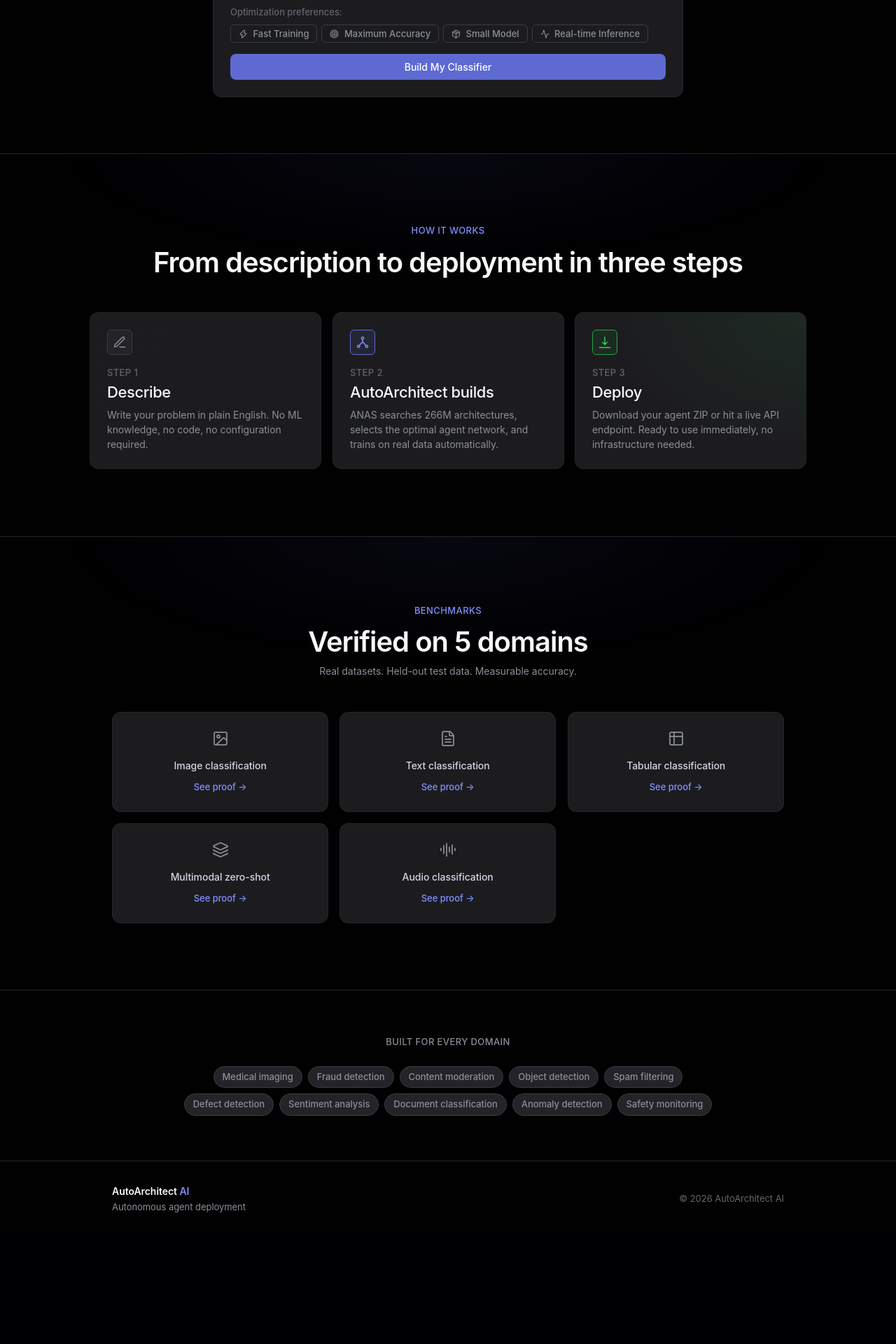
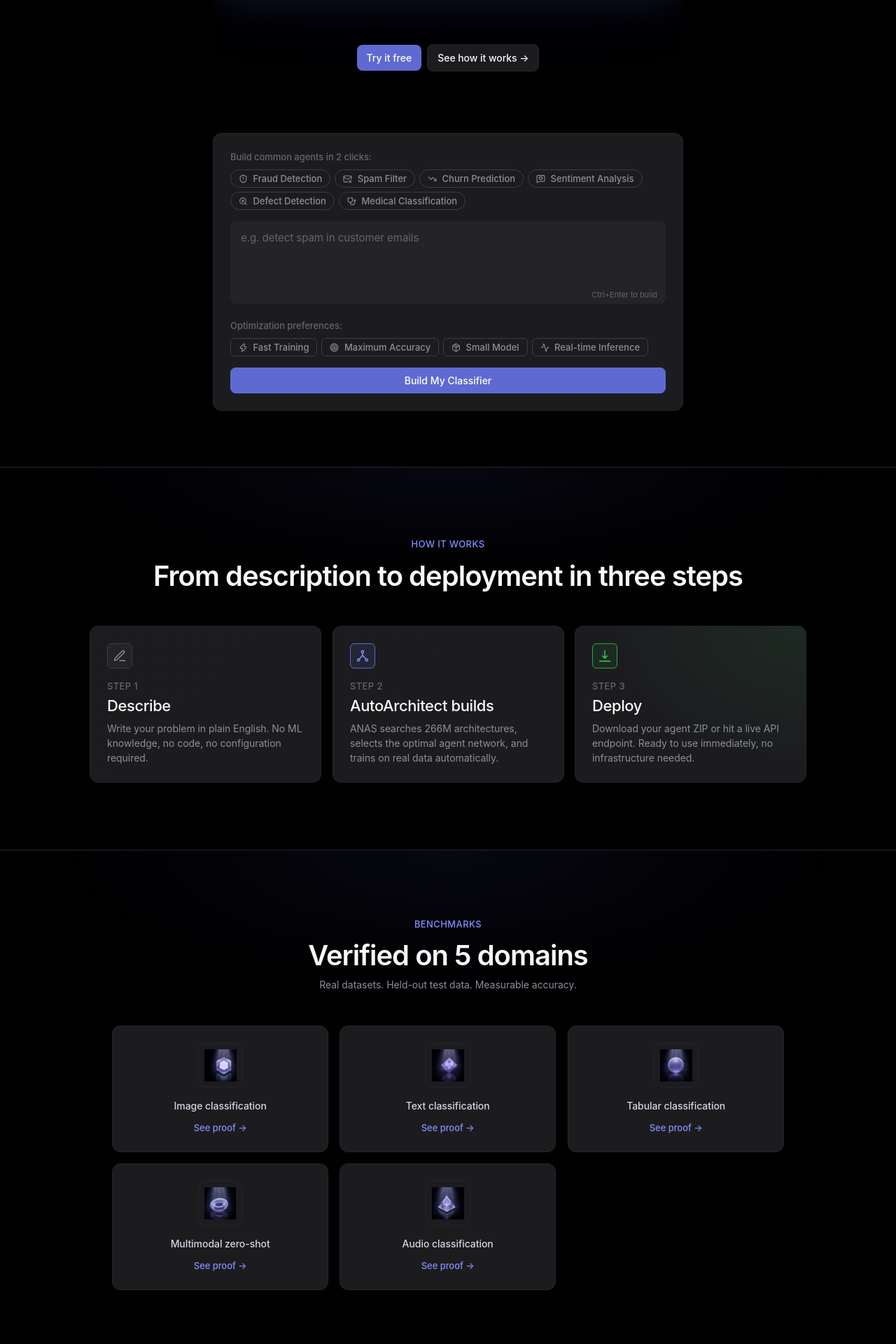
Before and after one commit to dhanraj176/NAs-Builder, a Flask app: page / in a window 1280 px wide. Shown: the part 1070-2990 px from the top of the page at 70% size. Before the commit the page ends 2802 px from the top, so only its background shows below. Run offline with Flask 3, Linux system fonts and the light colour scheme; parts of the project's set-up code (start-up, migrations or seed data) failed here and were passed over.

Commit message:
Day 27 - Integrate Gemini Pro generated assets. Replace hero SVG centerpiece with animated 8-sec video loop (hero-loop.mp4) showing 3D neural core with 5 satellite agents. Static hero-centerpiece.png as fallback. Replace Lucide icons in Verified Results with 5 custom 3D rendered domain icons (cube/octahedron/sphere/pyramid/torus). All assets dark + purple-lavender unified style. Performance: preload hints, lazy loading, reduced-motion support.
Co-Authored-By: Claude Sonnet 4.6 <noreply@anthropic.com>

```diff
--- a/autoarchitect/static/css/style.css
+++ b/autoarchitect/static/css/style.css
@@ -1605,6 +1605,77 @@ textarea::placeholder { color: var(--ink-tertiary); }
   .td-training-row { grid-template-columns: 1fr; }
 }
 
+/* ── HERO MEDIA (video + fallback) ──────────────── */
+
+.hero-media {
+  width:         100%;
+  max-width:     900px;
+  margin:        48px auto 32px;
+  position:      relative;
+  border-radius: 16px;
+  overflow:      hidden;
+  box-shadow:
+    0 0 60px  rgba(94, 106, 210, 0.15),
+    0 0 120px rgba(94, 106, 210, 0.08);
+}
+
+.hero-video {
+  width:         100%;
+  height:        auto;
+  display:       block;
+  object-fit:    cover;
+  border-radius: 16px;
+}
+
+.hero-fallback-img {
+  width:   100%;
+  height:  auto;
+  display: none;
+}
+
+@media (max-width: 768px) {
+  .hero-media {
+    max-width:     100%;
+    margin:        32px auto 24px;
+    border-radius: 12px;
+  }
+}
+
+/* ── DOMAIN ICONS (Verified Results) ────────────── */
+
+.domain-icon {
+  width:         64px;
+  height:        64px;
+  display:       flex;
+  align-items:   center;
+  justify-content: center;
+  background:    var(--surface-1);
+  border:        1px solid var(--hairline);
+  border-radius: 12px;
+  padding:       8px;
+  margin:        0 auto var(--space-md);
+  transition:    transform 200ms ease, box-shadow 200ms ease;
+}
+
+.domain-icon img {
+  width:       100%;
+  height:      100%;
+  object-fit:  contain;
+  display:     block;
+}
+
+.vr-card:hover .domain-icon {
+  transform:  translateY(-2px);
+  box-shadow: 0 0 24px rgba(94, 106, 210, 0.22);
+}
+
+@media (max-width: 768px) {
+  .domain-icon {
+    width:  56px;
+    height: 56px;
+  }
+}
+
 /* ── REDUCED MOTION ─────────────────────────────── */
 
 @media (prefers-reduced-motion: reduce) {
@@ -1615,4 +1686,6 @@ textarea::placeholder { color: var(--ink-tertiary); }
   }
   .scroll-fade { opacity: 1; transform: none; }
   .fade-up     { opacity: 1; transform: none; }
-}
+  .hero-video       { display: none; }
+  .hero-fallback-img { display: block !important; }
+}
--- a/autoarchitect/templates/index.html
+++ b/autoarchitect/templates/index.html
@@ -8,6 +8,8 @@
   <link rel="preconnect" href="https://fonts.gstatic.com" crossorigin>
   <link href="https://fonts.googleapis.com/css2?family=Inter:wght@400;500;600;700;800&display=swap" rel="stylesheet">
   <link rel="stylesheet" href="/static/css/style.css">
+  <link rel="preload" href="/static/videos/hero-loop.mp4" as="video" type="video/mp4">
+  <link rel="preload" href="/static/images/hero-centerpiece.png" as="image">
   <script src="https://unpkg.com/lucide@latest/dist/umd/lucide.min.js"></script>
 </head>
 <body>
@@ -45,77 +47,20 @@
         exceptionally well.
       </p>
 
-      <!-- HERO VIZ — PROBLEM → BRAIN → AGENT flow -->
-      <div class="hero-viz fade-up fade-up-d4" aria-hidden="true">
-        <svg class="hero-viz-svg" viewBox="0 0 440 96" fill="none" xmlns="http://www.w3.org/2000/svg">
-
-          <!-- PROBLEM box -->
-          <rect x="8" y="12" width="110" height="56" rx="8"
-                fill="#1c1c1f" stroke="rgba(94,106,210,0.32)" stroke-width="1"/>
-          <text x="63" y="33" text-anchor="middle" fill="#62666d"
-                font-size="8" font-weight="600" letter-spacing="1.4">PROBLEM</text>
-          <line x1="24" y1="46" x2="96" y2="46" stroke="#2a2a30" stroke-width="1.5" stroke-linecap="round"/>
-          <line x1="24" y1="55" x2="80" y2="55" stroke="#2a2a30" stroke-width="1.5" stroke-linecap="round"/>
-          <line x1="24" y1="62" x2="88" y2="62" stroke="#2a2a30" stroke-width="1" stroke-linecap="round" opacity="0.45"/>
-          <text x="63" y="88" text-anchor="middle" fill="#3a3d44" font-size="8">plain English</text>
-
-          <!-- Arrow 1 with flowing data dot -->
-          <line x1="120" y1="40" x2="191" y2="40"
-                stroke="rgba(94,106,210,0.25)" stroke-width="1" stroke-dasharray="3 3"/>
-          <circle r="2.5" fill="rgba(94,106,210,0.9)">
-            <animateMotion path="M120,40 L191,40" dur="1.6s" repeatCount="indefinite"/>
-          </circle>
-          <polyline points="185,36.5 193,40 185,43.5"
-                    stroke="rgba(94,106,210,0.45)" stroke-width="1.2"
-                    stroke-linecap="round" stroke-linejoin="round"/>
-
-          <!-- BRAIN — pulsing centerpiece -->
-          <!-- Outer pulse ring — expands and fades -->
-          <circle cx="220" cy="40" r="30" fill="none" stroke="rgba(94,106,210,0.18)" stroke-width="1">
-            <animate attributeName="r"       values="26;35;26" dur="3s" repeatCount="indefinite"/>
-            <animate attributeName="opacity" values="0.6;0;0.6"  dur="3s" repeatCount="indefinite"/>
-          </circle>
-          <!-- Outer solid ring -->
-          <circle cx="220" cy="40" r="26" fill="#161618" stroke="rgba(94,106,210,0.5)" stroke-width="1">
-            <animate attributeName="stroke-opacity" values="0.5;0.9;0.5" dur="2.2s" repeatCount="indefinite"/>
-          </circle>
-          <!-- Inner rotating dashed ring -->
-          <circle cx="220" cy="40" r="17" fill="none"
-                  stroke="rgba(94,106,210,0.22)" stroke-width="0.8" stroke-dasharray="3 2">
-            <animateTransform attributeName="transform" type="rotate"
-                              from="0 220 40" to="360 220 40" dur="8s" repeatCount="indefinite"/>
-          </circle>
-          <!-- Core -->
-          <circle cx="220" cy="40" r="8" fill="rgba(94,106,210,0.75)">
-            <animate attributeName="r"            values="7;9.5;7"    dur="1.8s" repeatCount="indefinite"/>
-            <animate attributeName="fill-opacity" values="0.75;1;0.75" dur="1.8s" repeatCount="indefinite"/>
-          </circle>
-          <circle cx="220" cy="40" r="3" fill="rgba(165,180,252,0.9)"/>
-          <text x="220" y="76" text-anchor="middle" fill="#62666d"
-                font-size="8" font-weight="600" letter-spacing="1.4">BRAIN</text>
-          <text x="220" y="88" text-anchor="middle" fill="#3a3d44" font-size="8">ANAS &middot; 266M search</text>
-
-          <!-- Arrow 2 with flowing data dot (offset by half cycle) -->
-          <line x1="248" y1="40" x2="320" y2="40"
-                stroke="rgba(94,106,210,0.25)" stroke-width="1" stroke-dasharray="3 3"/>
-          <circle r="2.5" fill="rgba(94,106,210,0.9)">
-            <animateMotion path="M248,40 L320,40" dur="1.6s" begin="0.8s" repeatCount="indefinite"/>
-          </circle>
-          <polyline points="314,36.5 322,40 314,43.5"
-                    stroke="rgba(94,106,210,0.45)" stroke-width="1.2"
-                    stroke-linecap="round" stroke-linejoin="round"/>
-
-          <!-- AGENT box -->
-          <rect x="322" y="12" width="110" height="56" rx="8"
-                fill="#1c1c1f" stroke="rgba(39,166,68,0.32)" stroke-width="1"/>
-          <text x="377" y="33" text-anchor="middle" fill="#62666d"
-                font-size="8" font-weight="600" letter-spacing="1.4">AGENT</text>
-          <path d="M352,50 L364,62 L400,36"
-                stroke="rgba(39,166,68,0.65)" stroke-width="2"
-                stroke-linecap="round" stroke-linejoin="round"/>
-          <text x="377" y="88" text-anchor="middle" fill="#3a3d44" font-size="8">trained model</text>
-
-        </svg>
+      <!-- HERO MEDIA — animated video, static image fallback -->
+      <div class="hero-media fade-up fade-up-d4">
+        <video class="hero-video"
+               autoplay
+               loop
+               muted
+               playsinline
+               poster="/static/images/hero-centerpiece.png">
+          <source src="/static/videos/hero-loop.mp4" type="video/mp4">
+          <!-- Fallback: static image if video fails -->
+          <img src="/static/images/hero-centerpiece.png"
+               alt="AutoArchitect AI — Neural orchestration system"
+               class="hero-fallback-img">
+        </video>
       </div>
 
       <div class="hero-cta fade-up fade-up-d5">
@@ -376,7 +321,9 @@
 
         <div class="vr-card" onclick="toggleVrCard(this)">
           <div class="vr-card-front">
-            <span class="vr-icon"><i data-lucide="image"></i></span>
+            <div class="domain-icon">
+              <img src="/static/images/domain-image.png" alt="Image classification" loading="lazy">
+            </div>
             <div class="vr-domain">Image classification</div>
             <div class="vr-cta">See proof &rarr;</div>
           </div>
@@ -391,7 +338,9 @@
 
         <div class="vr-card" onclick="toggleVrCard(this)">
           <div class="vr-card-front">
-            <span class="vr-icon"><i data-lucide="file-text"></i></span>
+            <div class="domain-icon">
+              <img src="/static/images/domain-text.png" alt="Text classification" loading="lazy">
+            </div>
             <div class="vr-domain">Text classification</div>
             <div class="vr-cta">See proof &rarr;</div>
           </div>
@@ -406,7 +355,9 @@
 
         <div class="vr-card" onclick="toggleVrCard(this)">
           <div class="vr-card-front">
-            <span class="vr-icon"><i data-lucide="table-2"></i></span>
+            <div class="domain-icon">
+              <img src="/static/images/domain-tabular.png" alt="Tabular classification" loading="lazy">
+            </div>
             <div class="vr-domain">Tabular classification</div>
             <div class="vr-cta">See proof &rarr;</div>
           </div>
@@ -421,7 +372,9 @@
 
         <div class="vr-card" onclick="toggleVrCard(this)">
           <div class="vr-card-front">
-            <span class="vr-icon"><i data-lucide="layers"></i></span>
+            <div class="domain-icon">
+              <img src="/static/images/domain-multimodal.png" alt="Multimodal zero-shot" loading="lazy">
+            </div>
             <div class="vr-domain">Multimodal zero-shot</div>
             <div class="vr-cta">See proof &rarr;</div>
           </div>
@@ -436,7 +389,9 @@
 
         <div class="vr-card" onclick="toggleVrCard(this)">
           <div class="vr-card-front">
-            <span class="vr-icon"><i data-lucide="audio-lines"></i></span>
+            <div class="domain-icon">
+              <img src="/static/images/domain-audio.png" alt="Audio classification" loading="lazy">
+            </div>
             <div class="vr-domain">Audio classification</div>
             <div class="vr-cta">See proof &rarr;</div>
           </div>
```
Also changed, not shown: autoarchitect/static/images/README.md (added), autoarchitect/static/images/domain-audio.png (added), autoarchitect/static/images/domain-image.png (added), autoarchitect/static/images/domain-multimodal.png (added), autoarchitect/static/images/domain-tabular.png (added), autoarchitect/static/images/domain-text.png (added), autoarchitect/static/videos/README.md (added), 3 other files.
